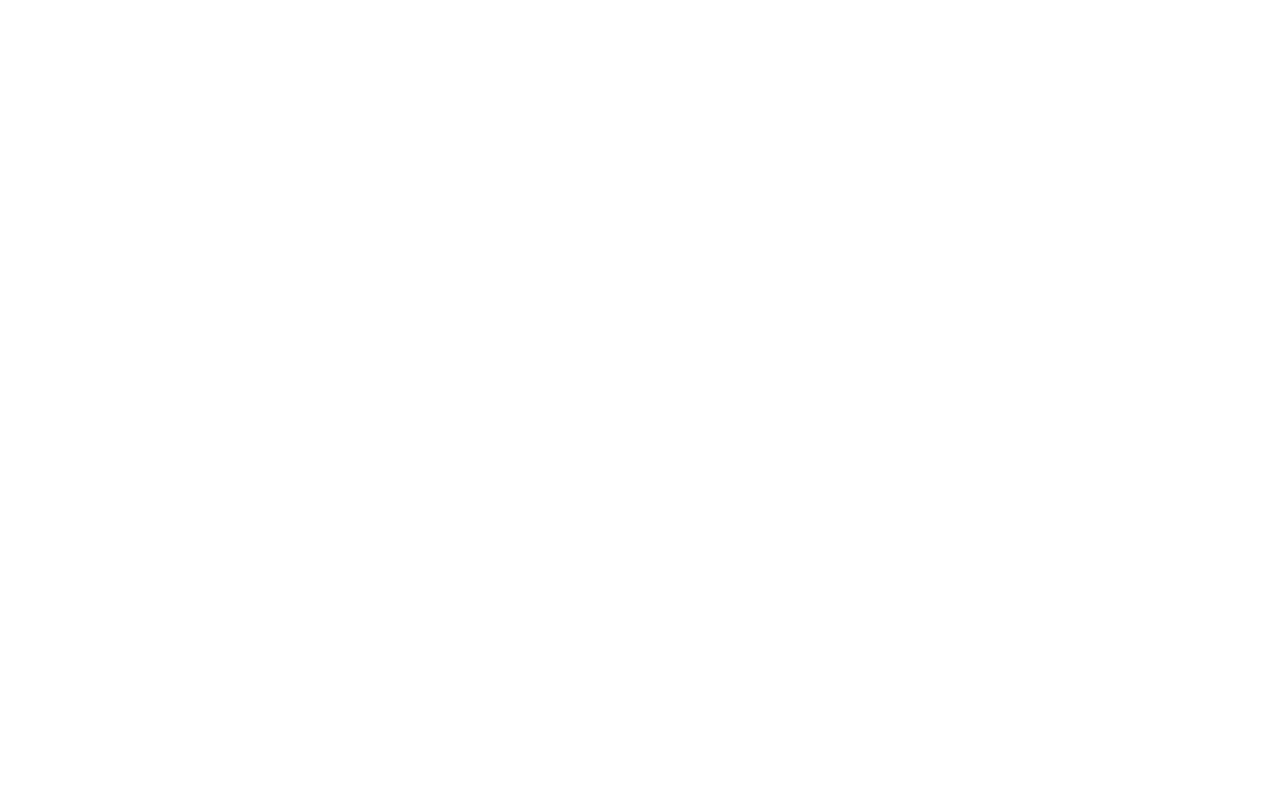
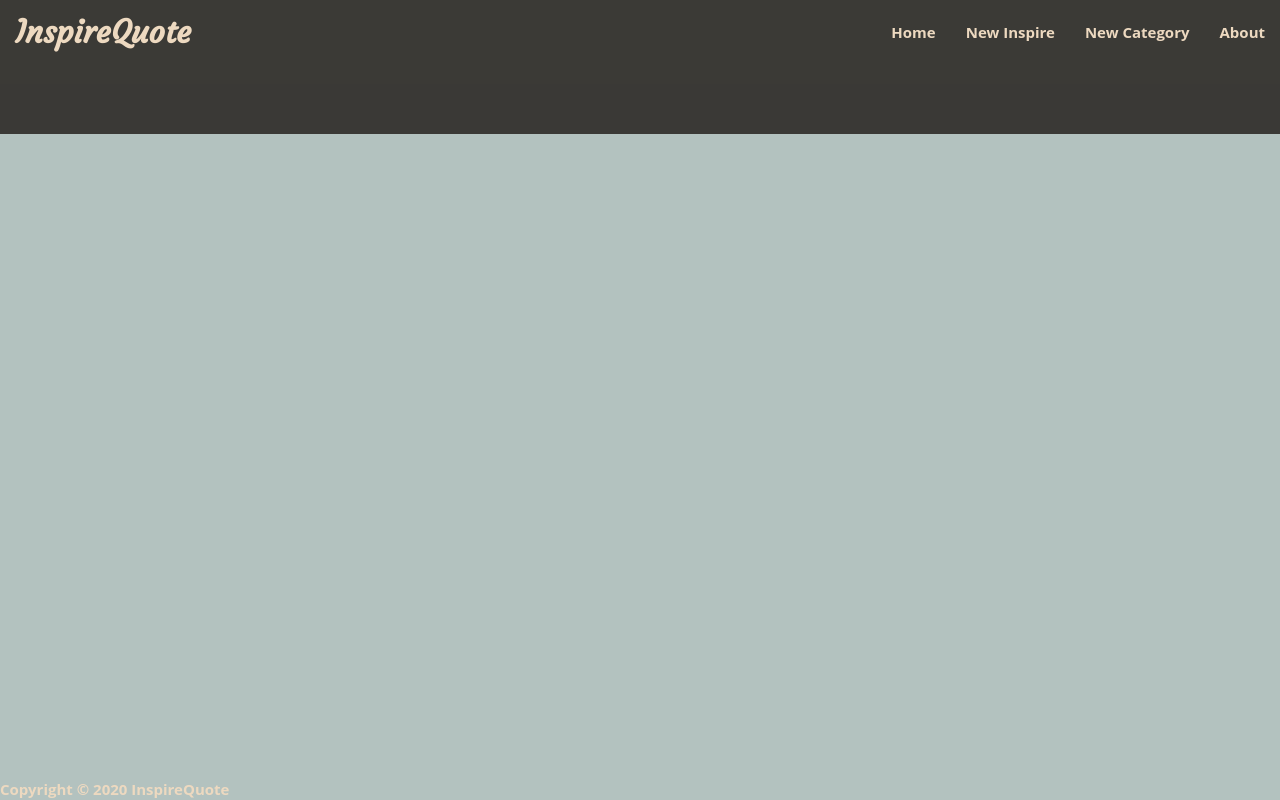
Before and after one commit to kongteckmee/inspire-quote, a Flask app: page / in a window 1280 px wide. Before the commit the page is empty. Run offline with Flask 2, Linux system fonts and the light colour scheme.

Commit message:
Navbar & Footer added

```diff
--- /dev/null
+++ b/static/css/style.css
@@ -0,0 +1,43 @@
+@import url("https://fonts.googleapis.com/css2?family=Courgette&display=swap");
+
+* {
+  margin: 0;
+  padding: 0;
+}
+
+body {
+  background-color: #b3c2bf;
+  font-family: "Open Sans", "Helvetica Neue", Helvetica, Arial, sans-serif;
+}
+
+div a {
+  text-decoration: none;
+}
+
+.brand-logo {
+  font-family: "Courgette", cursive;
+  font-weight: bold;
+  font-size: xx-large;
+  margin: 0 0 0 15px;
+}
+
+nav .brand-logo,
+nav li a,
+.material-icons,
+.footer-copyright p {
+  color: #edd9c0;
+}
+
+.nav-wrapper,
+.page-footer {
+  background-color: #3b3a36;
+  font-weight: bold;
+}
+
+.footer-copyright p {
+  position: fixed;
+  bottom: 0px;
+  float: left;
+  width: 100%
+  text-align: center;
+}
--- a/templates/index.html
+++ b/templates/index.html
@@ -1,12 +1,45 @@
 <!DOCTYPE html>
 <html lang="en">
+
 <head>
-    <meta charset="UTF-8">
-    <meta name="viewport" content="width=device-width, initial-scale=1.0">
-    <meta http-equiv="X-UA-Compatible" content="ie=edge">
-    <title>Inspire Quote</title>
+	<meta charset="UTF-8">
+	<meta name="viewport" content="width=device-width, initial-scale=1.0">
+	<meta http-equiv="X-UA-Compatible" content="ie=edge">
+
+	<!-- Compiled and minified CSS -->
+	<link rel="stylesheet" href="https://cdnjs.cloudflare.com/ajax/libs/materialize/1.0.0/css/materialize.min.css">
+
+	<!-- Materialize Icon CSS -->
+	<link href="https://fonts.googleapis.com/icon?family=Material+Icons" rel="stylesheet">
+
+	<!-- Static CSS -->
+	<link rel="stylesheet" href="{{ url_for('static', filename='css/style.css') }}" type="text/css">
+	<title>Inspire Quote</title>
 </head>
+
 <body>
+	<!-- Navigation -->
+	<nav>
+		<div class="nav-wrapper">
+			<a href="{{ url_for('index') }}" class="brand-logo">InspireQuote</a>
+			<a href="#" data-target="mobile-demo" class="sidenav-trigger"><i class="material-icons">menu</i></a>
+			<ul id="nav-mobile" class="right hide-on-med-and-down">
+				<li><a href="{{ url_for('index') }}">Home</a></li>
+				<li><a href="#">New Inspire</a></li>
+				<li><a href="#">New Category</a></li>
+				<li><a href="#">About</a></li>
+			</ul>
+		</div>
+	</nav>
 
+	<footer class="page-footer">
+		<div class="footer-copyright">
+				<p>Copyright © 2020 InspireQuote</p>
+		</div>
+	</footer>
+
+	<!-- Compiled and minified JavaScript -->
+	<script src="https://cdnjs.cloudflare.com/ajax/libs/materialize/1.0.0/js/materialize.min.js"></script>
 </body>
+
 </html>
```
